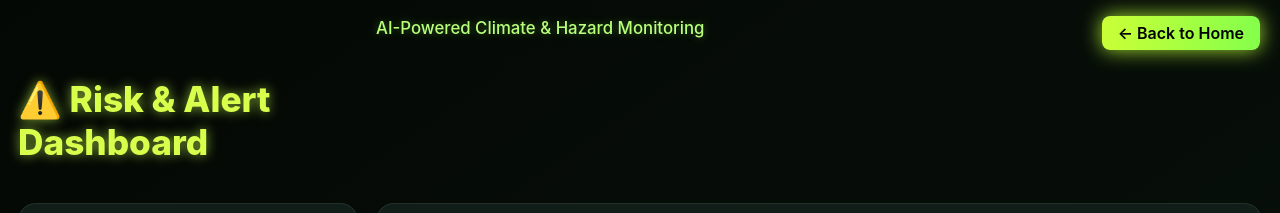
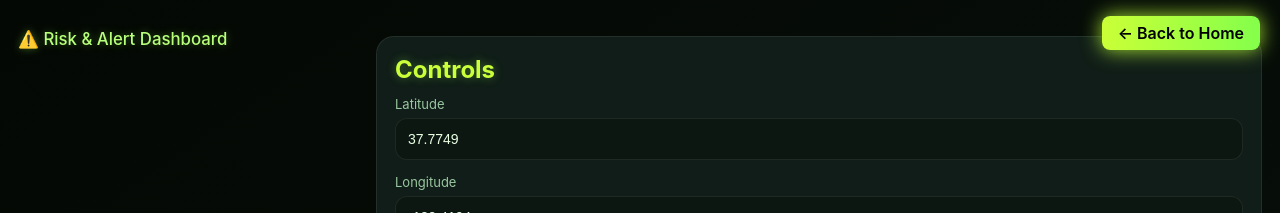
Before and after one commit to techcodings/Risk-Alert-Dashboard-feature-10, a React (Vite) app: page / in a window 1280 px wide. Shown: the top 213 px of the page. Built offline with nearby package versions, Linux system fonts and the light colour scheme; no server answers.

Commit message:
Update App.jsx

```diff
--- a/src/App.jsx
+++ b/src/App.jsx
@@ -88,10 +88,10 @@ export default function App() {
         ← Back to Home
       </a>
 
-    <h1 className="main-title" style={{ marginTop: '60px' }}>
-  ⚠️ Risk & Alert Dashboard
-</h1>
-<h2 className="sub-title">AI-Powered Climate & Hazard Monitoring</h2>
+    {/* <h1 className="main-title" style={{ marginTop: '60px' }}>
+
+</h1> */}
+<h1 className="sub-title">⚠️ Risk & Alert Dashboard</h1>
 
 
       {/* Controls */}
```
